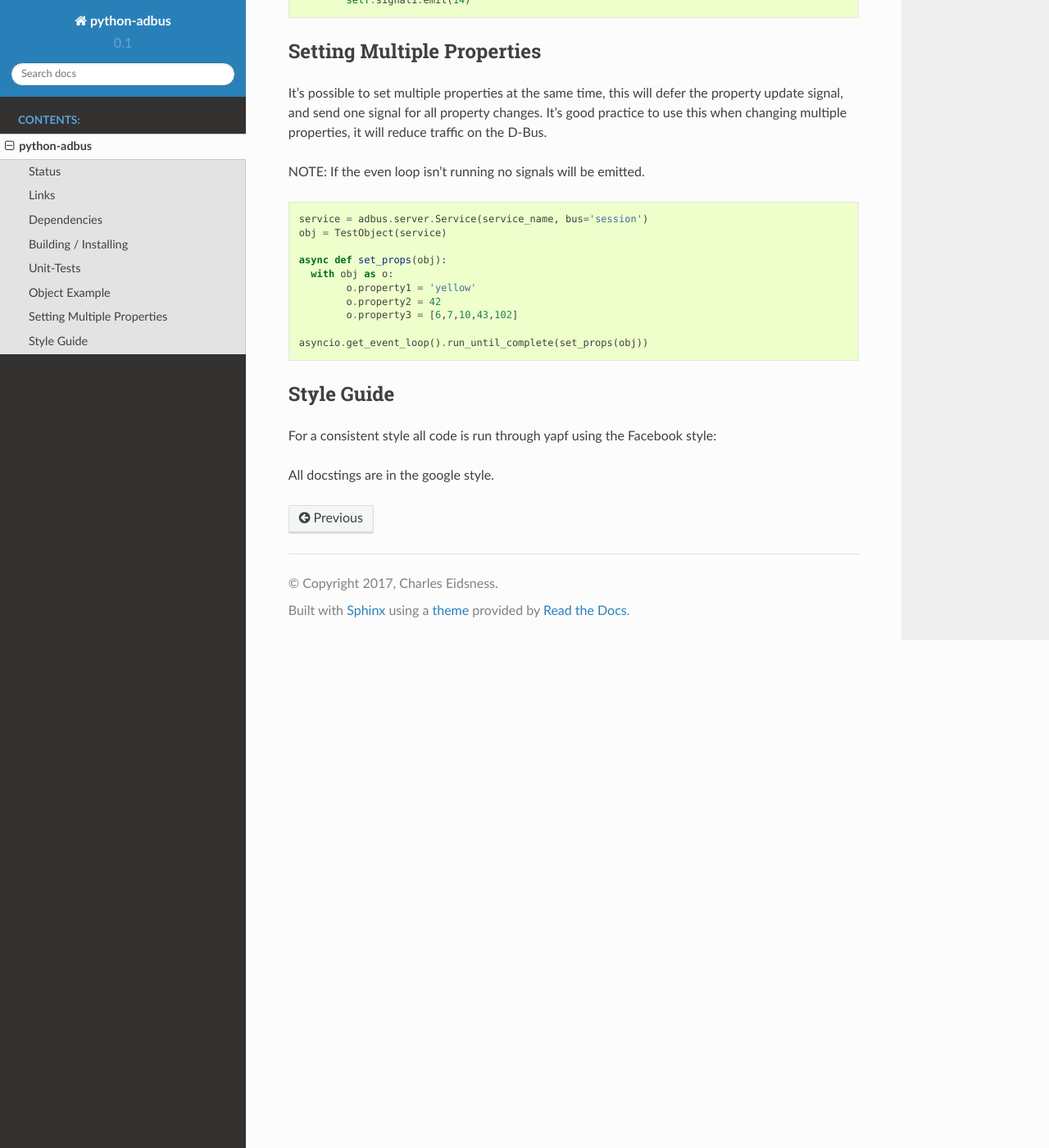
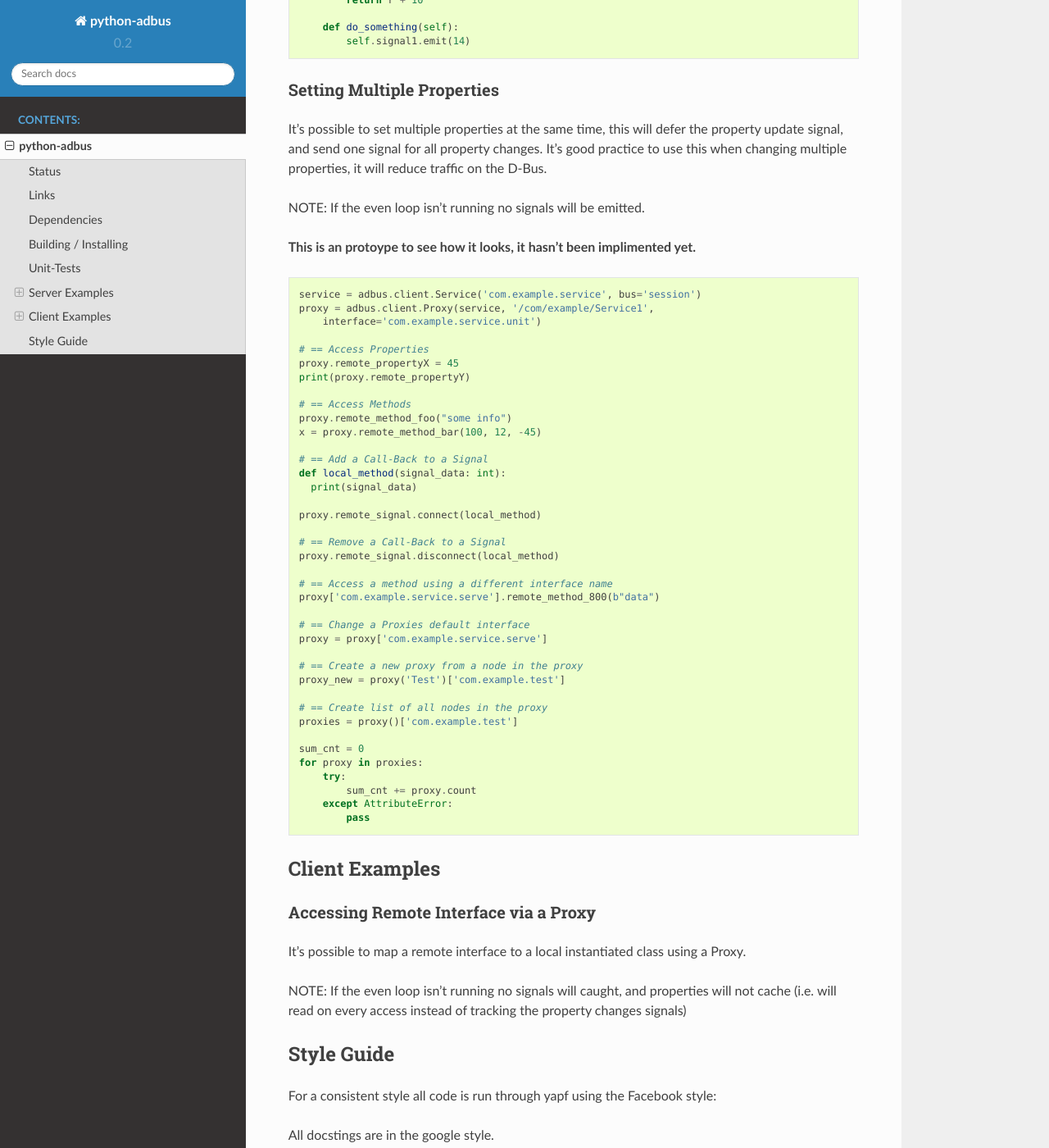
Before and after one commit to ccxtechnologies/adbus, a Sphinx documentation site: the page built from docs/source/readme.rst, in a window 1280 px wide and 1400 px high, scrolled down 1508 px. Shown: the whole window at 82% size. Built offline with Sphinx 7.4.7 and the Read the Docs theme 2.0.0, drawn with Linux system fonts in a browser that asks for light colours; pages that are not in the unit, such as notebooks, are missing from menus; some of the changed text lies outside the part shown.

Commit message:
add structure for client

```diff
--- a/README.rst
+++ b/README.rst
@@ -10,7 +10,7 @@ Status
 ready for testing, the client will be added in the next release.
 
 Links
-------------------
+-----
 - `Documentation <https://ccxtechnologies.github.io/python-adbus>`_
 - `Project Page <https://github.com/ccxtechnologies/python-adbus>`_
 - `Issues <https://github.com/ccxtechnologies/python-adbus/issues>`_
@@ -47,8 +47,11 @@ NOTE: Some test-cases require the busctl tool from systemd.
 -  To run all unit-tests from the root directory: python -m unittest
    discover
 
+Server Examples
+---------------
+
 Object Example
---------------
+~~~~~~~~~~~~~~
 
 This is an example of an object, which can be connected to a service.
 
@@ -76,7 +79,7 @@ This is an example of an object, which can be connected to a service.
           self.signal1.emit(14)
 
 Setting Multiple Properties
----------------------------
+~~~~~~~~~~~~~~~~~~~~~~~~~~~
 
 It's possible to set multiple properties at the same time, this will defer the property
 update signal, and send one signal for all property changes. It's good practice to use
@@ -84,18 +87,62 @@ this when changing multiple properties, it will reduce traffic on the D-Bus.
 
 NOTE: If the even loop isn't running no signals will be emitted.
 
+**This is an protoype to see how it looks, it hasn't been implimented yet.**
+
 .. code-block:: python
 
-  service = adbus.server.Service(service_name, bus='session')
-  obj = TestObject(service)
+  service = adbus.client.Service('com.example.service', bus='session')
+  proxy = adbus.client.Proxy(service, '/com/example/Service1',
+      interface='com.example.service.unit')
 
-  async def set_props(obj):
-    with obj as o:
-          o.property1 = 'yellow'
-          o.property2 = 42
-          o.property3 = [6,7,10,43,102]
+  # == Access Properties
+  proxy.remote_propertyX = 45
+  print(proxy.remote_propertyY)
 
-  asyncio.get_event_loop().run_until_complete(set_props(obj))
+  # == Access Methods
+  proxy.remote_method_foo("some info")
+  x = proxy.remote_method_bar(100, 12, -45)
+
+  # == Add a Call-Back to a Signal
+  def local_method(signal_data: int):
+    print(signal_data)
+
+  proxy.remote_signal.connect(local_method)
+
+  # == Remove a Call-Back to a Signal
+  proxy.remote_signal.disconnect(local_method)
+
+  # == Access a method using a different interface name
+  proxy['com.example.service.serve'].remote_method_800(b"data")
+
+  # == Change a Proxies default interface
+  proxy = proxy['com.example.service.serve']
+
+  # == Create a new proxy from a node in the proxy
+  proxy_new = proxy('Test')['com.example.test']
+
+  # == Create list of all nodes in the proxy
+  proxies = proxy()['com.example.test']
+
+  sum_cnt = 0
+  for proxy in proxies:
+      try:
+          sum_cnt += proxy.count
+      except AttributeError:
+          pass
+
+Client Examples
+---------------
+
+Accessing Remote Interface via a Proxy
+~~~~~~~~~~~~~~~~~~~~~~~~~~~~~~~~~~~~~~
+
+It's possible to map a remote interface to a local instantiated class using a Proxy.
+
+NOTE: If the even loop isn't running no signals will caught, and properties will not
+cache (i.e. will read on every access instead of tracking the property changes signals)
+
+
 
 Style Guide
 -----------
--- a/docs/source/conf.py
+++ b/docs/source/conf.py
@@ -48,7 +48,7 @@ master_doc = 'index'
 
 # General information about the project.
 project = 'python-adbus'
-copyright = '2017, Charles Eidsness'
+copyright = '2017, CCX Technolgies'
 author = 'Charles Eidsness'
 
 # The version info for the project you're documenting, acts as replacement for
@@ -56,9 +56,9 @@ author = 'Charles Eidsness'
 # built documents.
 #
 # The short X.Y version.
-version = '0.1'
+version = '0.2'
 # The full version, including alpha/beta/rc tags.
-release = '0.1.0'
+release = '0.2.0'
 
 # The language for content autogenerated by Sphinx. Refer to documentation
 # for a list of supported languages.
--- a/setup.py
+++ b/setup.py
@@ -19,16 +19,16 @@ def build():
 
     setup(
         name='adbus',
-        version='0.1.1',
+        version='0.2.0',
         description='asyncio based dbus interface',
         license='MIT',
         author='CCX Technologies',
         author_email='charles@ccxtechnologies.com',
         url='http://github.com/ccxtechnologies/python-adbus',
-        download_url='https://github.com/ccxtechnologies/python-adbus/archive/v0.1.1.tar.gz',
+        download_url='https://github.com/ccxtechnologies/python-adbus/archive/v0.2.0.tar.gz',
         platforms=['linux'],
         provides=['adbus'],
-        packages=['adbus', 'adbus.server'],
+        packages=['adbus', 'adbus.server', 'adbus.client'],
         ext_modules=sdbus
     )
 
```
Also changed, not shown: 2 other files.
